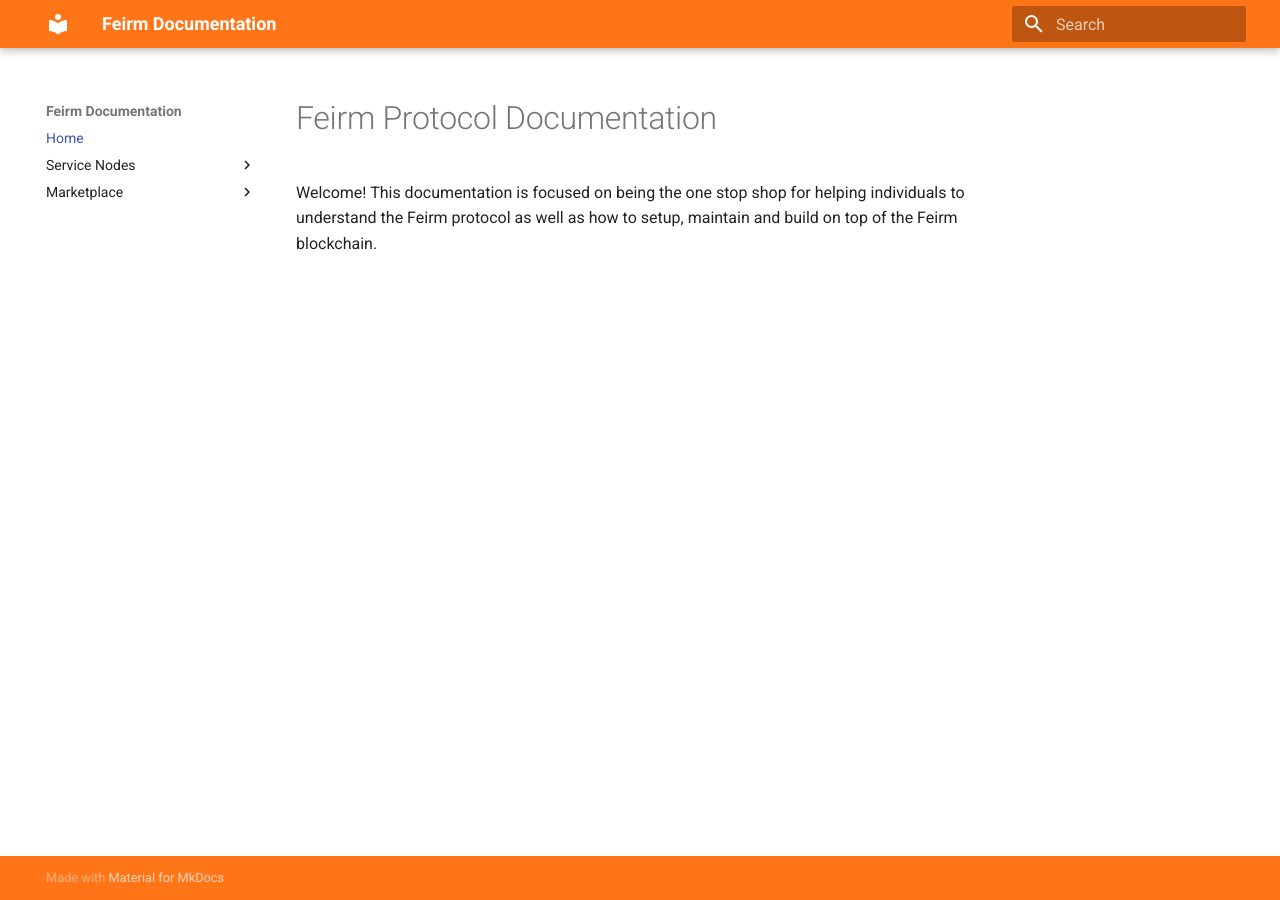
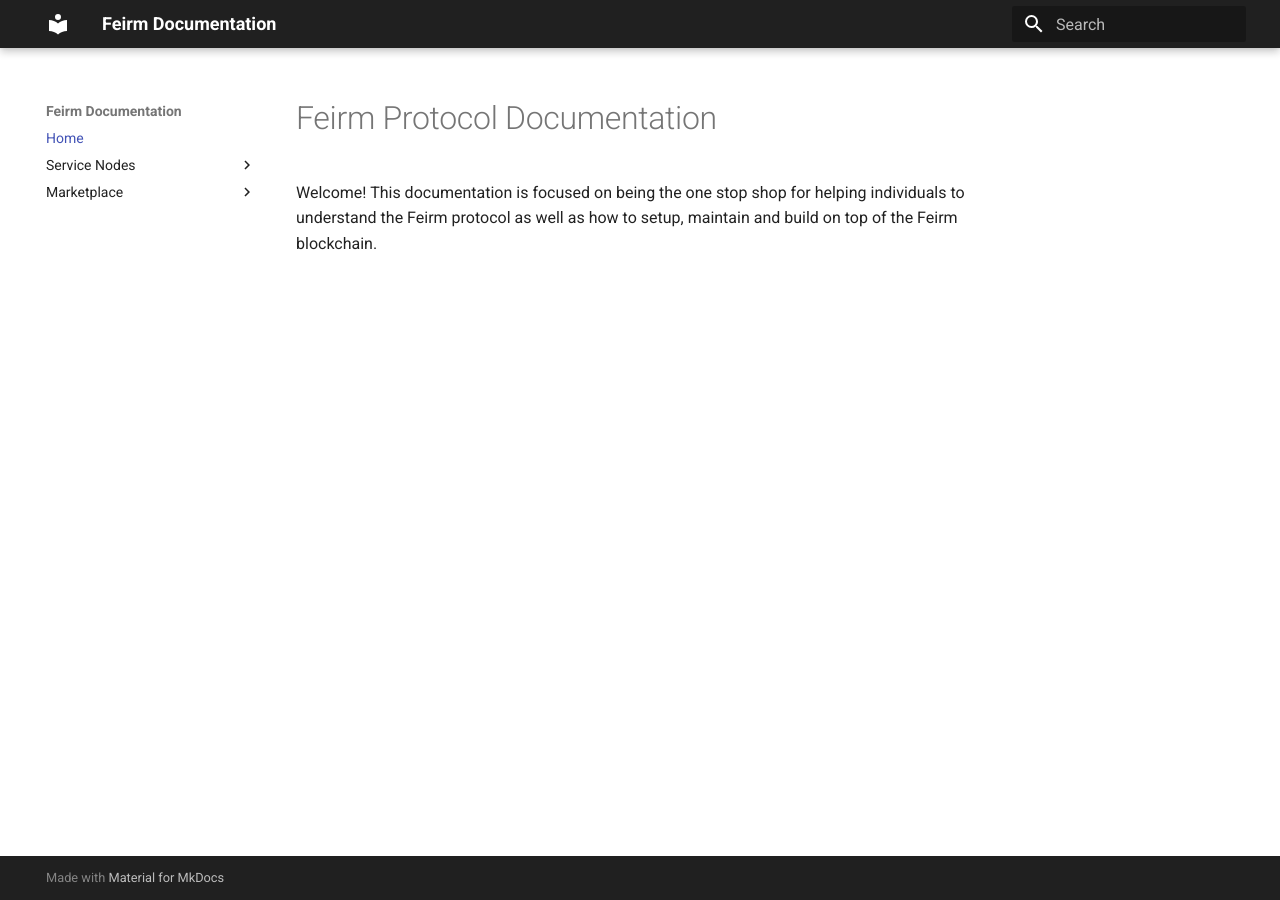
Before and after one commit to feirm/docs, an MkDocs documentation site: the page built from docs/index.md, in a window 1280 px wide. Built offline with MkDocs 1.6.1 and Material for MkDocs 9.7.7, drawn with Linux system fonts in a browser that asks for light colours.

Commit message:
Update CSS

```diff
--- a/docs/stylesheets/extra.css
+++ b/docs/stylesheets/extra.css
@@ -1,5 +1,5 @@
 .md-header,
 .md-footer-nav,
 .md-footer-meta {
-    background-color: #ff7518;
+    background-color: #202020;
 }
```
